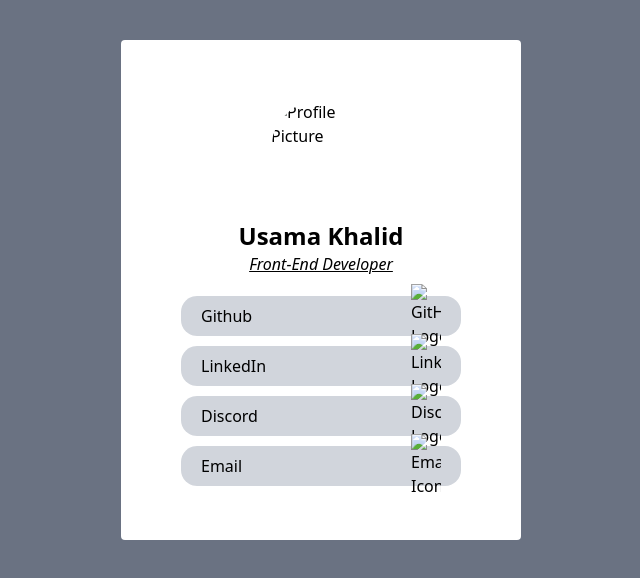
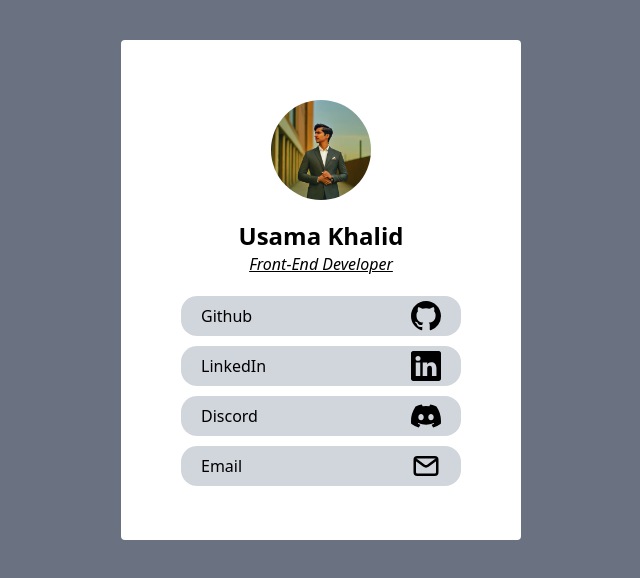
Before and after one commit to usama0155/Social-Links, a plain HTML site: page index.html in a window 1280 px wide. Shown: the whole page, without its empty margins (319-959 px from the left). Drawn offline with Linux system fonts and the light colour scheme; the site is published under a folder, as on GitHub Pages, so addresses that start at the root find nothing.

Commit message:
Update index.html

```diff
--- a/index.html
+++ b/index.html
@@ -14,7 +14,7 @@
       <div class="flex justify-center">
         <img
           class="w-[100px] h-[100px] rounded-full mt-10"
-          src="/assets/images/image.png"
+          src="./assets/images/image.png"
           alt="Profile Picture"
         />
       </div>
@@ -34,7 +34,7 @@
           >
             <span>Github</span>
             <img
-              src="/assets/SVG/github.svg"
+              src="./assets/SVG/github.svg"
               alt="GitHub Logo"
               class="w-[30px]"
             />
@@ -48,7 +48,7 @@
           >
             <span>LinkedIn</span>
             <img
-              src="/assets/SVG/linkedin.svg"
+              src="./assets/SVG/linkedin.svg"
               alt="LinkedIn Logo"
               class="w-[30px]"
             />
@@ -62,7 +62,7 @@
           >
             <span>Discord</span>
             <img
-              src="/assets/SVG/discord.svg"
+              src="./assets/SVG/discord.svg"
               alt="Discord Logo"
               class="w-[30px]"
             />
@@ -76,7 +76,7 @@
           >
             <span>Email</span>
             <img
-              src="/assets/SVG/email.svg"
+              src="./assets/SVG/email.svg"
               alt="Email Icon"
               class="w-[30px]"
             />
```
